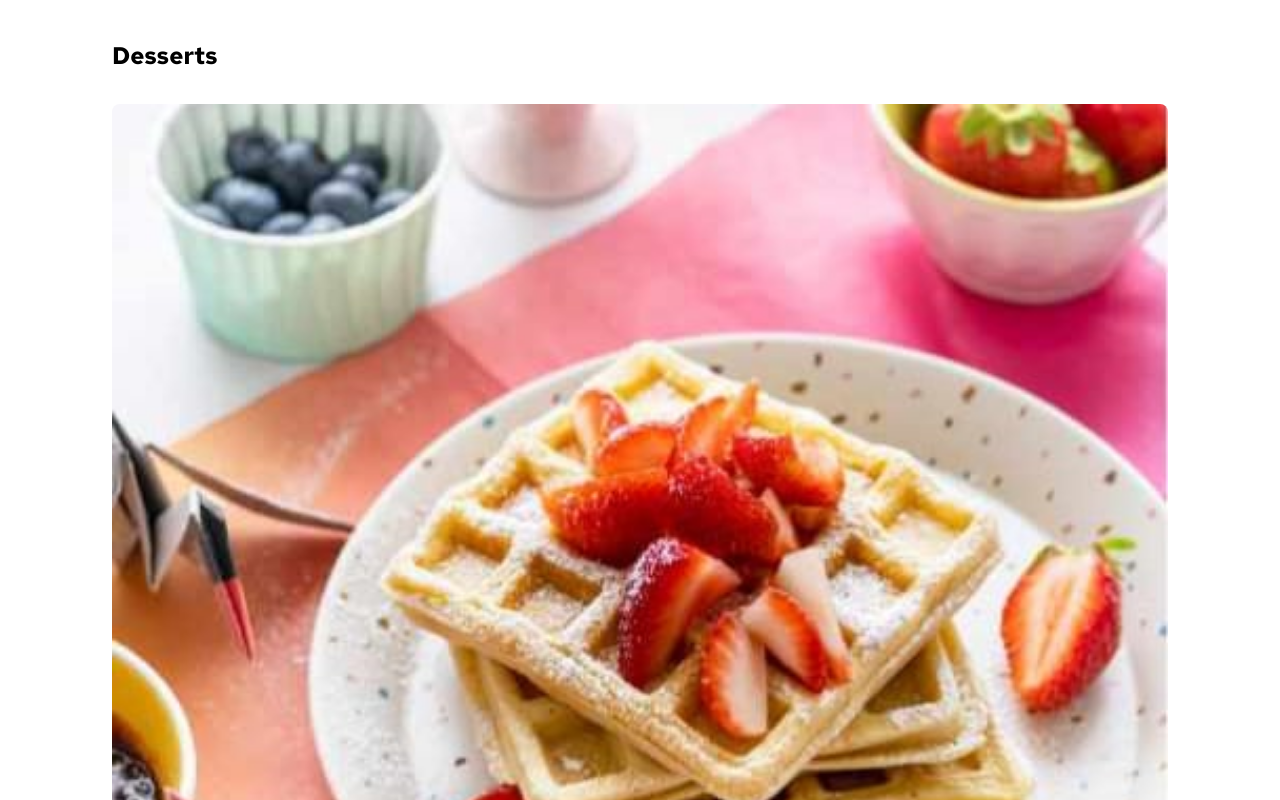
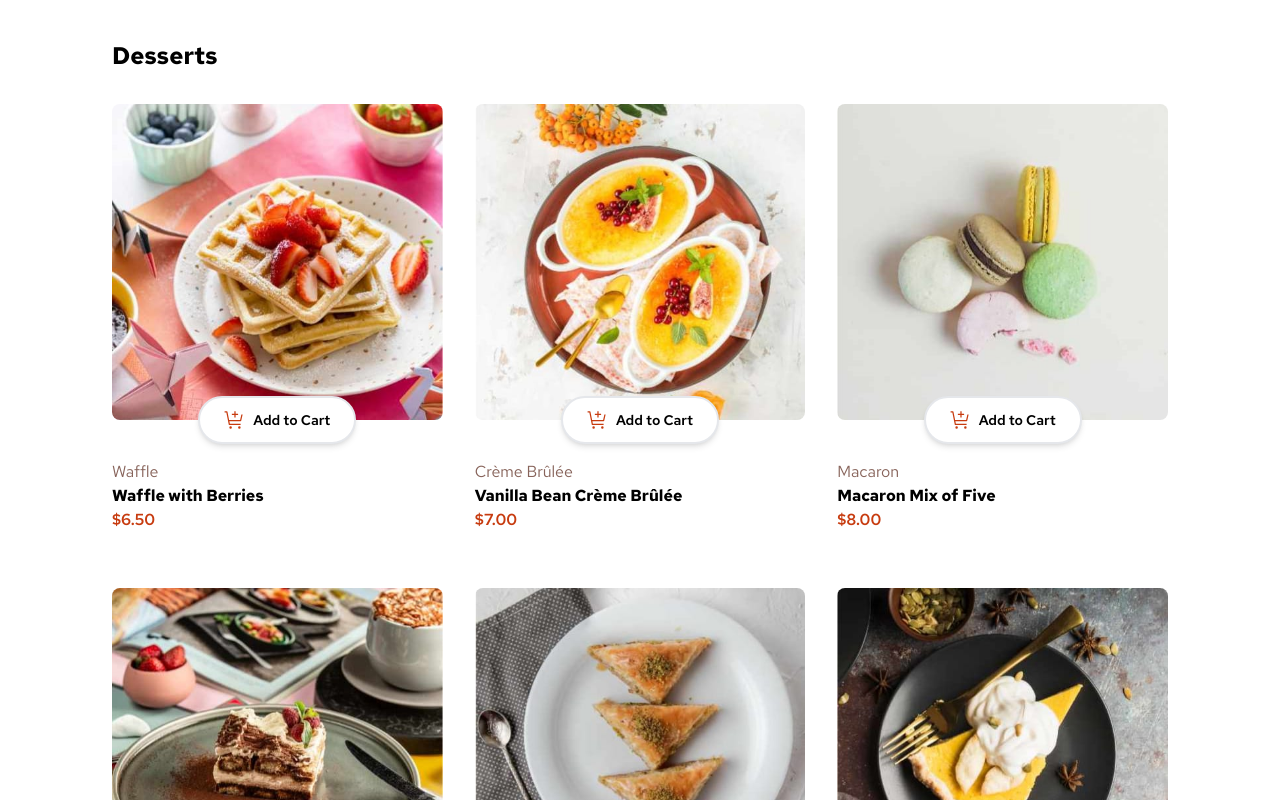
Before and after one commit to steamnp/bfs56, a React (Vite) app: page / in a window 1280 px wide. Shown: the top 800 px of the page. Built offline with nearby package versions, Linux system fonts and the light colour scheme.

Commit message:
add grid css on home page for layout for different devices

```diff
--- a/src/components/items.jsx
+++ b/src/components/items.jsx
@@ -10,10 +10,7 @@ function Items({ product }) {
           <img className="rounded-lg w-full" src={mobile} alt={name} />
         </picture>
         <button className="absolute bottom-0 left-1/2 transform -translate-x-1/2 translate-y-1/2 flex py-3 px-6 border-2 rounded-full bg-white shadow-md">
-          <img
-            src="../../public/assets/images/icon-add-to-cart.svg"
-            alt="cart"
-          />
+          <img src="/assets/images/icon-add-to-cart.svg" alt="cart" />
           <span className="font-semibold text-sm pl-2 hover:text-redText ">
             Add to Cart
           </span>
--- a/src/pages/home.jsx
+++ b/src/pages/home.jsx
@@ -5,7 +5,9 @@ function Home() {
     <>
       <main className="m-6 sm:m-10 md:mx-28 md:my-22">
         <h1 className="text-2xl font-bold mb-8">Desserts</h1>
-        <ListItem />
+        <div className="grid grid-cols-1 sm:grid-cols-3 md:grid-cols-3 gap-8">
+          <ListItem />
+        </div>
       </main>
     </>
   );
```
